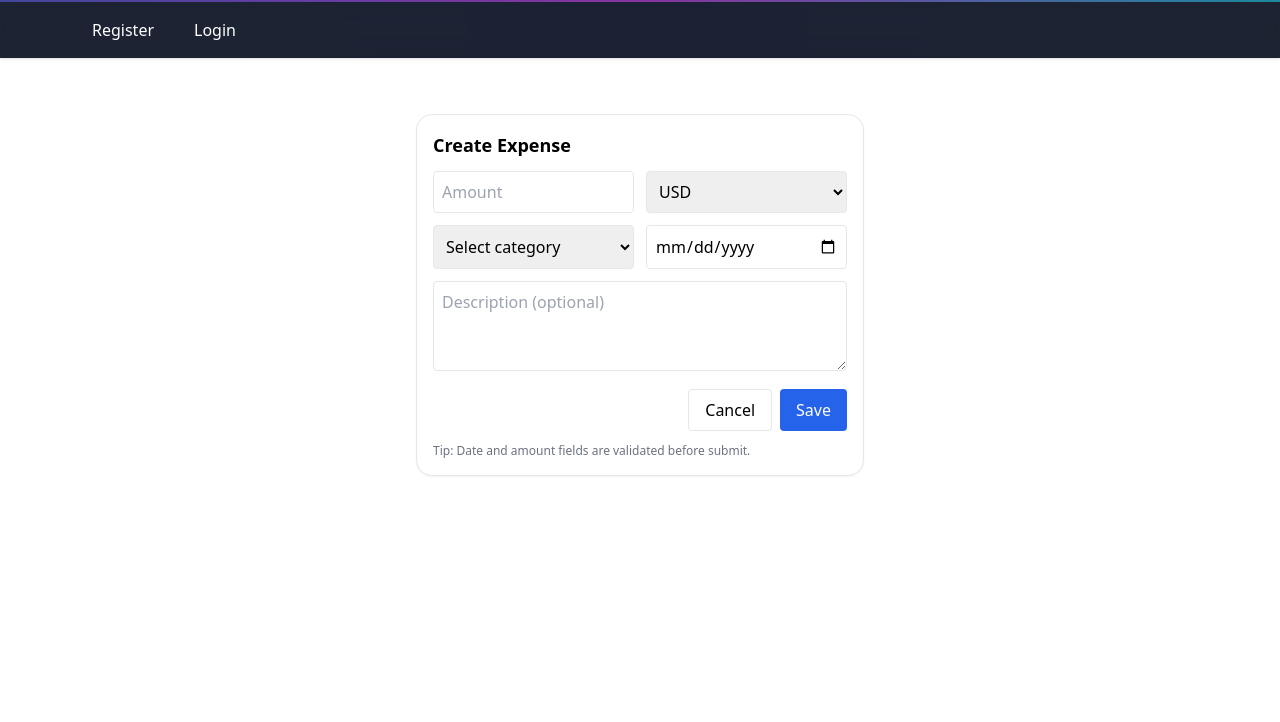
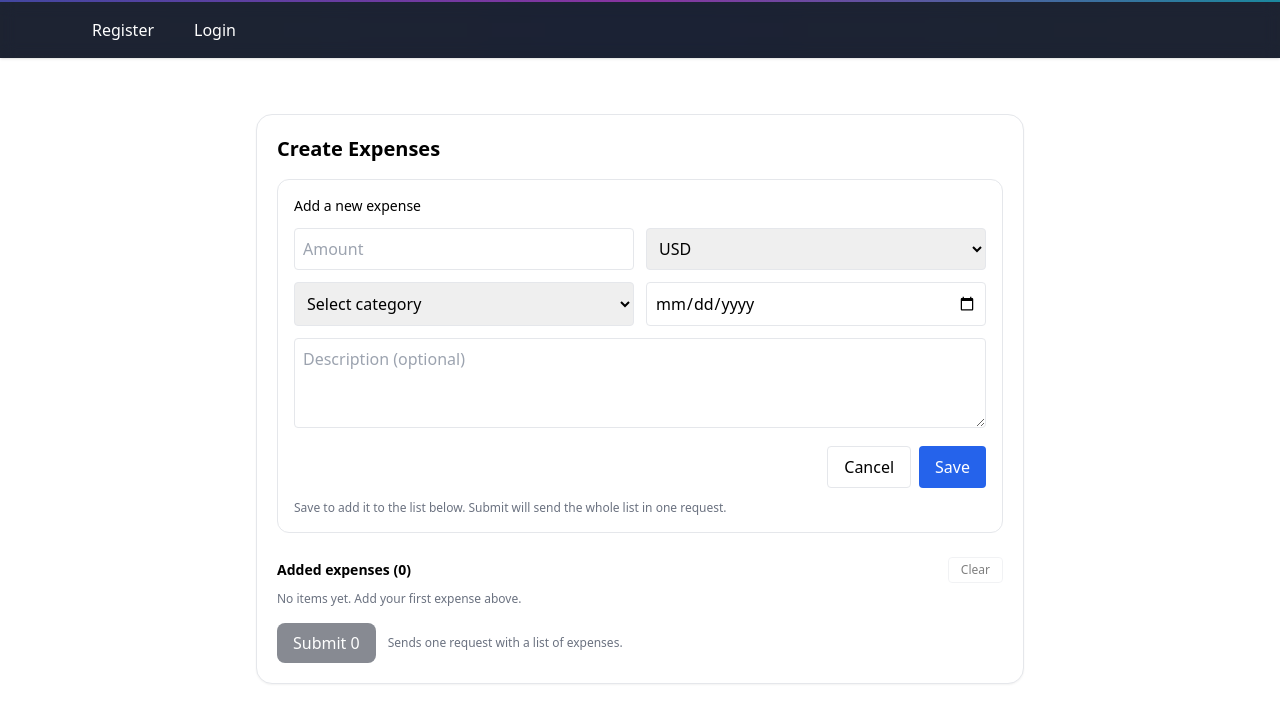
Before and after one commit to srmandli95/expense-tracking, a React (Vite) app in the folder ui/: page /expenses/create in a window 1280 px wide. Shown: the top 722 px of the page. Built offline with nearby package versions, Linux system fonts and the light colour scheme.

Commit message:
updated the scripts to pass list of expenses

```diff
--- a/ui/src/api/expenses.js
+++ b/ui/src/api/expenses.js
@@ -1,19 +1,13 @@
-import API from "./auth"; // <- this is the axios instance we made earlier (baseURL + token)
+import API from "./auth";
 
-export const listExpenses = (params = {}) =>
-  API.get("/expenses", { params });
+export const listExpenses   = (params = {}) => API.get("/expenses", { params });
+export const getExpense     = (id) => API.get(`/expenses/${id}`);
+export const updateExpense  = (id, data) => API.patch(`/expenses/${id}`, data);
+export const replaceExpense = (id, data) => API.put(`/expenses/${id}`, data);
+export const deleteExpense  = (id) => API.delete(`/expenses/${id}`);
 
-export const getExpense = (id) =>
-  API.get(`/expenses/${id}`);
-
-export const createExpense = (data) =>
-  API.post("/expenses", data);
-
-export const updateExpense = (id, data) =>
-  API.patch(`/expenses/${id}`, data); // partial updates
-
-export const replaceExpense = (id, data) =>
-  API.put(`/expenses/${id}`, data); // full replace
-
-export const deleteExpense = (id) =>
-  API.delete(`/expenses/${id}`);
+// ✅ ALWAYS send a list
+export const createExpense = (dataOrArray) => {
+  const body = Array.isArray(dataOrArray) ? dataOrArray : [dataOrArray];
+  return API.post("/expenses", body);
+};
--- a/ui/src/pages/CreateExpense.jsx
+++ b/ui/src/pages/CreateExpense.jsx
@@ -1,40 +1,244 @@
-import { useState, useEffect } from "react";
-import { createExpense } from "../api/expenses";
+import { useEffect, useMemo, useState } from "react";
 import ExpenseForm from "../components/ExpenseForm";
+import { createExpense } from "../api/expenses"; // Option B wrapper: always posts a list
 
 export default function CreateExpense() {
-  const [toast, setToast] = useState(null); // { type: "success" | "error", text: string }
-  const [formKey, setFormKey] = useState(0); // to reset the form by remounting
+  const [toast, setToast] = useState(null);       // { type: "success" | "error", text: string }
+  const [items, setItems] = useState([]);         // [{ id, payload }]
+  const [editingId, setEditingId] = useState(null);
+  const [initialData, setInitialData] = useState(null);
+  const [formKey, setFormKey] = useState(0);      // remount form to reset
+  const [submitting, setSubmitting] = useState(false);
 
-  // Auto-hide toast after 3s
   useEffect(() => {
     if (!toast) return;
     const t = setTimeout(() => setToast(null), 3000);
     return () => clearTimeout(t);
   }, [toast]);
 
-  const handleCreate = async (data) => {
+  const addedCount = items.length;
+  const submitBtnLabel = useMemo(
+    () => (submitting ? "Submitting..." : `Submit ${addedCount}`),
+    [submitting, addedCount]
+  );
+
+  const resetForm = () => {
+    setInitialData(null);
+    setEditingId(null);
+    setFormKey((k) => k + 1);
+  };
+
+  const normalize = (data) => ({
+    ...data,
+    // ensure "YYYY-MM-DD" for Pydantic date
+    spent_at:
+      typeof data.spent_at === "string"
+        ? data.spent_at
+        : data.spent_at?.toISOString?.().slice(0, 10),
+  });
+
+  const handleAddOrUpdate = (data) => {
+    const payload = normalize(data);
+
+    if (editingId) {
+      setItems((prev) => prev.map((x) => (x.id === editingId ? { ...x, payload } : x)));
+      setToast({ type: "success", text: "Expense updated." });
+    } else {
+      const id = crypto.randomUUID?.() ?? String(Math.random());
+      setItems((prev) => [...prev, { id, payload }]);
+      setToast({ type: "success", text: "Expense added to list." });
+    }
+    resetForm();
+  };
+
+  const handleEdit = (id) => {
+    const found = items.find((x) => x.id === id);
+    if (!found) return;
+    setEditingId(id);
+    setInitialData(found.payload);
+    setFormKey((k) => k + 1);
+  };
+
+  const handleDelete = (id) => {
+    setItems((prev) => prev.filter((x) => x.id !== id));
+    if (editingId === id) resetForm();
+  };
+
+  const handleClear = () => {
+    setItems([]);
+    resetForm();
+    setToast({ type: "success", text: "Cleared the list." });
+  };
+
+  // SUBMIT ALL AS A LIST (array body)
+  const handleSubmitAll = async () => {
+    if (items.length === 0) {
+      setToast({ type: "error", text: "No expenses to submit." });
+      return;
+    }
+
+    const payloadArray = items.map((x) => x.payload); // <-- array that backend expects
+    setSubmitting(true);
     try {
-      await createExpense(data);
-      setToast({ type: "success", text: "Expense created successfully 🎉" });
-      setFormKey((k) => k + 1); // reset the form
+      // Option B wrapper in expenses.js converts single -> [single], but here we already pass an array
+      await createExpense(payloadArray);
+      setToast({ type: "success", text: `Created ${payloadArray.length} expense(s). 🎉` });
+      handleClear();
     } catch (e) {
-      const msg = e?.response?.data?.detail || "Create failed. Please try again.";
+      const detail = e?.response?.data?.detail;
+      const msg = Array.isArray(detail) ? JSON.stringify(detail) : (detail || "Create failed.");
       setToast({ type: "error", text: msg });
+    } finally {
+      setSubmitting(false);
+    }
+  };
+
+  // QUICK SUBMIT (single form, no batching): still sends a list [one]
+  const handleQuickSubmit = async (data) => {
+    const one = normalize(data);
+    setSubmitting(true);
+    try {
+      await createExpense([one]); // <-- explicitly a list
+      setToast({ type: "success", text: "Created 1 expense. 🎉" });
+      handleClear();
+    } catch (e) {
+      const detail = e?.response?.data?.detail;
+      const msg = Array.isArray(detail) ? JSON.stringify(detail) : (detail || "Create failed.");
+      setToast({ type: "error", text: msg });
+    } finally {
+      setSubmitting(false);
     }
   };
 
   return (
     <div className="min-h-[60vh] flex items-start justify-center pt-10">
-      <div className="w-full max-w-md rounded-2xl border shadow-sm bg-white p-4">
-        <h2 className="text-lg font-semibold mb-3">Create Expense</h2>
+      <div className="w-full max-w-3xl rounded-2xl border shadow-sm bg-white p-5">
+        <h2 className="text-xl font-semibold mb-4">Create Expenses</h2>
 
-        <ExpenseForm key={formKey} onSave={handleCreate} />
+        {/* Single simple form */}
+        <section className="rounded-xl border p-4 mb-6">
+          <div className="flex items-center justify-between mb-3">
+            <span className="text-sm font-medium">
+              {editingId ? "Editing expense" : "Add a new expense"}
+            </span>
+            {editingId && (
+              <button
+                type="button"
+                onClick={resetForm}
+                className="text-xs text-gray-600 underline"
+              >
+                Cancel edit
+              </button>
+            )}
+          </div>
 
-        {/* Subtle helper text */}
-        <p className="mt-3 text-xs text-gray-500">
-          Tip: Date and amount fields are validated before submit.
-        </p>
+          {/* ExpenseForm should call onSave(values). It can accept initialData for editing. */}
+          <ExpenseForm key={formKey} initialData={initialData} onSave={handleAddOrUpdate} />
+
+          <div className="mt-3 flex items-center gap-2">
+            <button
+              type="button"
+              onClick={() => {
+                // If user wants to submit just this one immediately
+                const form = document.querySelector("form"); // assuming the child renders a <form>
+                if (!form) return;
+                // Let the form component handle validation & emit values via a synthetic submit:
+                // Preferably, expose a ref/callback from ExpenseForm. If not, keep the batch flow only.
+              }}
+              className="hidden rounded border px-3 py-1 text-xs" // hidden by default; batch is primary
+            >
+              Quick submit
+            </button>
+            <p className="text-xs text-gray-500">
+              Save to add it to the list below. Submit will send the whole list in one request.
+            </p>
+          </div>
+        </section>
+
+        {/* Added items list */}
+        <section className="mb-4">
+          <div className="flex items-center justify-between mb-2">
+            <h3 className="text-sm font-semibold">Added expenses ({items.length})</h3>
+            <div className="flex gap-2">
+              <button
+                type="button"
+                onClick={handleClear}
+                disabled={items.length === 0}
+                className="text-xs px-3 py-1 rounded border hover:bg-gray-50 disabled:opacity-50"
+              >
+                Clear
+              </button>
+              {/* Optional: single-form quick submit of the latest item */}
+              {items.length === 1 && (
+                <button
+                  type="button"
+                  onClick={() => handleQuickSubmit(items[0].payload)}
+                  className="text-xs px-3 py-1 rounded border hover:bg-gray-50"
+                >
+                  Submit 1 now
+                </button>
+              )}
+            </div>
+          </div>
+
+          {items.length === 0 ? (
+            <p className="text-xs text-gray-500">No items yet. Add your first expense above.</p>
+          ) : (
+            <div className="overflow-x-auto">
+              <table className="w-full text-sm border">
+                <thead className="bg-gray-50">
+                  <tr className="text-left">
+                    <th className="p-2 border">Date</th>
+                    <th className="p-2 border">Amount</th>
+                    <th className="p-2 border">Currency</th>
+                    <th className="p-2 border">Category</th>
+                    <th className="p-2 border">Description</th>
+                    <th className="p-2 border w-28">Actions</th>
+                  </tr>
+                </thead>
+                <tbody>
+                  {items.map(({ id, payload }) => (
+                    <tr key={id} className="odd:bg-white even:bg-gray-50">
+                      <td className="p-2 border">{payload?.spent_at ?? "-"}</td>
+                      <td className="p-2 border">{payload?.amount ?? "-"}</td>
+                      <td className="p-2 border">{payload?.currency ?? "-"}</td>
+                      <td className="p-2 border">{payload?.category ?? "-"}</td>
+                      <td className="p-2 border truncate max-w-[16rem]">
+                        {payload?.description ?? "-"}
+                      </td>
+                      <td className="p-2 border">
+                        <div className="flex gap-2">
+                          <button onClick={() => handleEdit(id)} className="text-xs underline">
+                            Edit
+                          </button>
+                          <button
+                            onClick={() => handleDelete(id)}
+                            className="text-xs text-red-600 underline"
+                          >
+                            Delete
+                          </button>
+                        </div>
+                      </td>
+                    </tr>
+                  ))}
+                </tbody>
+              </table>
+            </div>
+          )}
+        </section>
+
+        {/* Submit bar (sends ONE request with an array) */}
+        <div className="flex items-center gap-3">
+          <button
+            type="button"
+            onClick={handleSubmitAll}
+            disabled={submitting || items.length === 0}
+            className="rounded-lg bg-gray-900 text-white px-4 py-2 hover:bg-black disabled:opacity-50"
+          >
+            {submitBtnLabel}
+          </button>
+          <p className="text-xs text-gray-500">Sends one request with a list of expenses.</p>
+        </div>
       </div>
 
       {/* Toast */}
```
Also changed, not shown: 1 other file (tests, documents, lock files or other folders).
